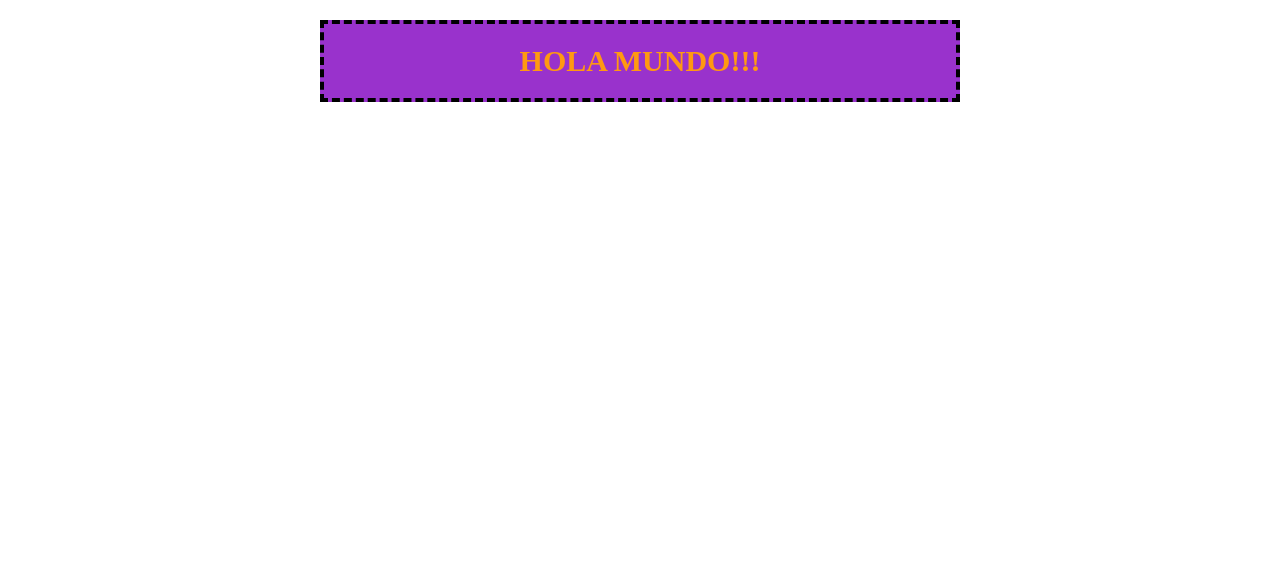
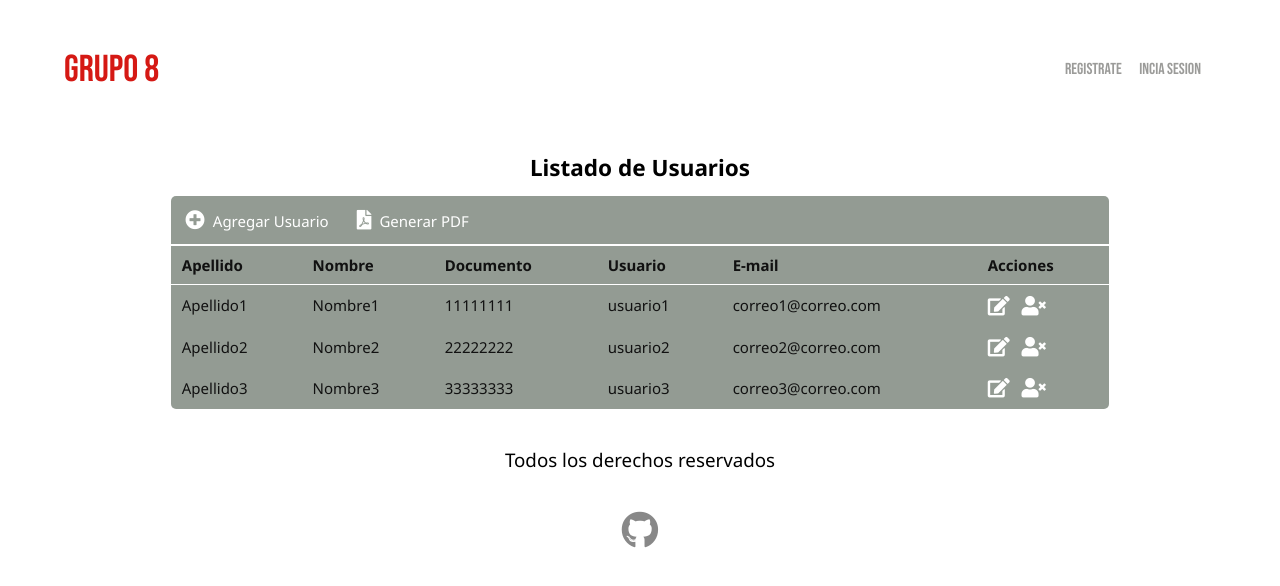
Before and after one commit to SebastianMMacario/Grupo-08-OO2-2021, a plain HTML site: page TP-POO2/src/main/resources/templates/index.html in a window 1280 px wide. Drawn offline with Linux system fonts and the light colour scheme.

Commit message:
Agregada vista para listado de usuarios

```diff
--- /dev/null
+++ b/TP-POO2/src/main/resources/static/css/indexStyles.css
@@ -0,0 +1,161 @@
+*{
+    box-sizing: border-box;
+}
+body{
+    background-color: #fff;
+    font-family: 'Noto Sans';
+    color: #000;
+    font-size: 10px;
+}
+/*------------HEADER-------------*/
+.header {
+	padding: 1.25em 0;
+	font-family: 'Bebas Neue', cursive;
+}
+.header__contenedor{
+    width: 90%;
+	margin: 0 auto;
+
+	display: flex;
+	flex-wrap: nowrap;
+	justify-content: space-between;
+	align-items: center;
+}
+.header__logo {
+	align-self: flex-start;
+	font-size: 2.5em;
+	line-height: 2.5rem;
+	font-weight: normal;
+	color: #d51914;
+}
+.nav__enlace {
+	align-self: flex-end;
+	margin-right: 0.9375rem;
+	text-decoration: none;
+	color: #636360a4;
+	font-size: 1.0625em;
+}
+.nav__enlace:hover,
+.nav__enlace:focus {
+	color: #111;
+}
+
+h1{
+    font-size: 1.5em;
+    text-align: center;
+}
+
+/*TABLA CONTENEDOR*/
+.table-contenedor{
+    background-color: #8e978ef3;
+    border-radius: 5px;
+    color: #111;
+    width: 100%;
+    margin-bottom:2.5rem;
+    font-size: 5px;
+
+}
+
+/*--------TABLA HEADER--------*/
+.tabla-header i,
+.tabla i{
+    font-size: 1.30em;
+    margin-right: 0.5rem;
+}
+.tabla i{
+    color: #fff;
+}
+.tabla-header{
+    border-bottom: solid 2px #fff;
+    padding: 0.9375em;
+    display: flex;
+    align-items: baseline;
+}
+/*HERRAMIENTAS*/
+.tabla-header__herramientas{
+    width: 60%;
+    display: flex;
+    align-items: baseline;
+}
+.tabla-header__button{
+    margin-right:1.875em;
+    border: 0;
+    cursor: pointer;
+    text-decoration: none;
+    color: #fff;
+    transition: .5s all ease;
+}
+.tabla-header__button:hover,
+.tabla i:hover{
+    color: #111;
+}
+/*--------TABLA CUERPO--------*/
+.tabla{
+    border-collapse: collapse;
+    width: 100%;
+}
+.tabla,
+.tabla__head-nombre,
+.tabla__body-dato{
+    padding: .7em;
+}
+
+.tabla__row-head{
+    font-weight: bolder;
+    text-align: left;
+    border-bottom: solid 1px #fff;
+}
+
+.tabla__row-body:hover{
+    background-color: #0077ff81;
+}
+
+/*------------FOOTER-------------*/
+footer{
+    width: 100%;
+    margin-top: 1.875em;
+}
+.derechos__info{
+    width: 100%;
+    text-align: center;
+    font-size: 1.25em;
+}
+.redes-sociales{
+    padding: 1.25em;
+    display: flex;
+    justify-content: space-evenly;
+    align-items: center;
+}
+.redes-sociales__red{
+    font-size: 2.5em;
+    color: #888;
+    transition: all ease .5s;
+}
+.redes-sociales__red:hover{
+    color: #111;
+}
+
+/*MEDIA QUERY*/
+@media (min-width:360px) {
+    .table-contenedor{
+        font-size:7px;
+    }
+}
+@media (min-width:410px) {
+    .table-contenedor{
+        font-size: 10px;
+    }
+}
+@media (min-width: 768px) {
+    body{
+        font-size: 15px;
+    }
+    .table-contenedor{
+        font-size: 15px;
+    }
+    main{
+        width: 90%;
+        max-width: 62.5em;
+        margin: 0 auto;
+    }
+}
--- a/TP-POO2/src/main/resources/static/css/loginStyles.css
+++ b/TP-POO2/src/main/resources/static/css/loginStyles.css
@@ -87,7 +87,7 @@ body{
     text-decoration: none;
 }
 .form__info a:hover{
-    color: #fff;
+    color: #0075ff;
 }
 
 /*FORM DATOS*/
--- a/TP-POO2/src/main/resources/static/css/registerStyles.css
+++ b/TP-POO2/src/main/resources/static/css/registerStyles.css
@@ -216,13 +216,11 @@ main h1{
     width: 100%;
     font-size: 0.9375em;
     text-decoration: none;
-    color: #fff;
     margin-bottom: 0;
     transition: .3s all ease;
 }
 .form__info a:hover{
-    color: #000;
-    font-size: 1.0625em;
+    color: #0075ff;
 }
 
 /*------------FOOTER-------------*/
--- a/TP-POO2/src/main/resources/templates/index.html
+++ b/TP-POO2/src/main/resources/templates/index.html
@@ -4,13 +4,103 @@
     <meta charset="UTF-8">
     <meta http-equiv="X-UA-Compatible" content="IE=edge">
     <meta name="viewport" content="width=device-width, initial-scale=1.0">
-    <title>TP OO2</title>
+    <link rel="stylesheet" href="../static/css/all.min.css">
+    <link href="https://fonts.googleapis.com/css2?family=Noto+Sans:wght@400;700&display=swap" rel="stylesheet">
+    <link href="https://fonts.googleapis.com/css2?family=Bebas+Neue&family=Open+Sans:wght@300;400&display=swap" rel="stylesheet"/>
+    <link rel="stylesheet" href="../static/css/normalize.css">
+    <link rel="stylesheet" href="../static/css/indexStyles.css">
+    <title>Inicio</title>
 </head>
 <body>
-	<div style="width: 50%; margin: 20px auto; background-color:darkorchid; border:4px dashed #000; display:flex; justify-content: center;">
-	    <h1 style="color:#ff9911; font-size:30px; font-weight:bold;">HOLA MUNDO!!!</h1>
+    <!--HEADER-->
+    <header class="header">
+        <div class="header__contenedor">
+            <h2 class="header__logo">Grupo 8</h2>
+            <nav class="nav">
+                <a href="#" class="nav__enlace">Registrate</a>
+                <a href="#" class="nav__enlace">Incia Sesion</a>
+            </nav>
+        </div>
+    </header>
 
-	</div>
+    <main>
+        <h1>Listado de Usuarios</h1>
+
+        <div class="table-contenedor">
+
+            <div class="tabla-header">
+                <div class="tabla-header__herramientas">
+                    <a class="tabla-header__button" href="#">
+                        <i class="fas fa-plus-circle"></i>Agregar Usuario
+                    </a>
+                    <a class="tabla-header__button" href="#">
+                        <i class="fas fa-file-pdf"></i>Generar PDF
+                    </a>
+                </div>
+            </div>
+            <table class="tabla" id="tabla">
+                <thead class="tabla__head">
+                    <tr class="tabla__row-head">
+                        <th class="tabla__head-nombre" scope="col">Apellido</th>
+                        <th class="tabla__head-nombre" scope="col">Nombre</th>
+                        <th class="tabla__head-nombre" scope="col">Documento</th>
+                        <th class="tabla__head-nombre" scope="col">Usuario</th>
+                        <th class="tabla__head-nombre" scope="col">E-mail</th>
+                        <th class="tabla__head-nombre" >Acciones</th>
+                    </tr>
+                </thead>
+                <tbody class="tabla__body">
+                    <tr class="tabla__row-body">
+                        <td class="tabla__body-dato">Apellido1</td>
+                        <td class="tabla__body-dato">Nombre1</td>
+                        <td class="tabla__body-dato">11111111</td>
+                        <td class="tabla__body-dato">usuario1</td>
+                        <td class="tabla__body-dato">correo1@correo.com</td>
+                        <td class="tabla__body-dato">
+                            <a class="tabla__boton-editar" href="#"><i class="fas fa-edit"></i></a>
+                            <a class="tabla__boton-eliminar" href="#" ><i class="fas fa-user-times"></i></a> </td>
+                        </td>
+                    </tr>
+                </tbody>
+                <tbody class="tabla__body">
+                    <tr class="tabla__row-body">
+                        <td class="tabla__body-dato">Apellido2</td>
+                        <td class="tabla__body-dato">Nombre2</td>
+                        <td class="tabla__body-dato">22222222</td>
+                        <td class="tabla__body-dato">usuario2</td>
+                        <td class="tabla__body-dato">correo2@correo.com</td>
+                        <td class="tabla__body-dato">
+                            <a class="tabla__boton-editar" href="#"><i class="fas fa-edit"></i></a>
+                            <a class="tabla__boton-eliminar" href="#" ><i class="fas fa-user-times"></i></a> </td>
+                        </td>
+                    </tr>
+                </tbody>
+
+                <tbody class="tabla__body">
+                    <tr class="tabla__row-body">
+                        <td class="tabla__body-dato">Apellido3</td>
+                        <td class="tabla__body-dato">Nombre3</td>
+                        <td class="tabla__body-dato">33333333</td>
+                        <td class="tabla__body-dato">usuario3</td>
+                        <td class="tabla__body-dato">correo3@correo.com</td>
+                        <td class="tabla__body-dato">
+                            <a class="tabla__boton-editar" href="#"><i class="fas fa-edit"></i></a>
+                            <a class="tabla__boton-eliminar" href="#" ><i class="fas fa-user-times"></i></a> </td>
+                        </td>
+                    </tr>
+                </tbody>
+            </table>
+
+        </div>
+    </main>
+
+    <!--FOOTER-->
+    <footer>
+        <p id="derechos-info" class="derechos__info">Todos los derechos reservados</p>
+        <div class="redes-sociales">
+            <a href="#" class="redes-sociales__red"><i class="fab fa-github"></i> </a>
+        </div>
+    </footer>
 
 </body>
 </html>
```
Also changed, not shown: TP-POO2/src/main/resources/templates/login.html (+0 -3 lines), TP-POO2/src/main/resources/templates/register.html (+0 -2 lines).
